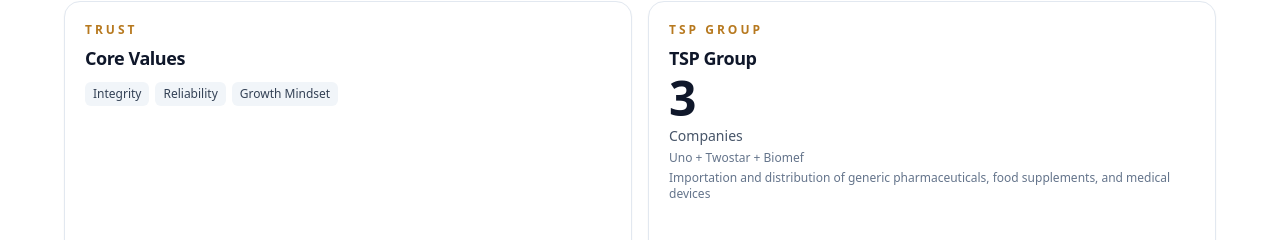
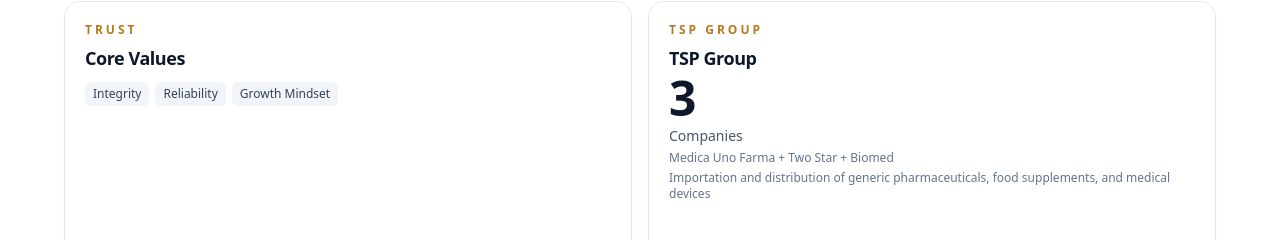
Before and after one commit to AdminMUPG/landing-page-mupg, a React (Vite) app: page / in a window 1280 px wide. Shown: the part 2355-2595 px from the top of the page. Built offline with nearby package versions, Linux system fonts and the light colour scheme.

Commit message:
Update company name references in createTwostarBentoItems: Changed 'Uno + Twostar + Biomef' to 'Medica Uno Farma + Two Star + Biomed' for consistency with recent branding updates.

```diff
--- a/src/data/tspBento.tsx
+++ b/src/data/tspBento.tsx
@@ -268,7 +268,7 @@
           <div className="text-5xl font-bold text-slate-900 leading-none">3</div>
           <p className="mt-2 text-sm text-slate-600">Companies</p>
           <p className="text-xs text-slate-500">
-            Uno + Twostar + Biomef
+            Medica Uno Farma + Two Star + Biomed
           </p>
           <p className="text-xs text-slate-500 mt-2">
             Importation and distribution of generic pharmaceuticals, food supplements, and medical devices
```
